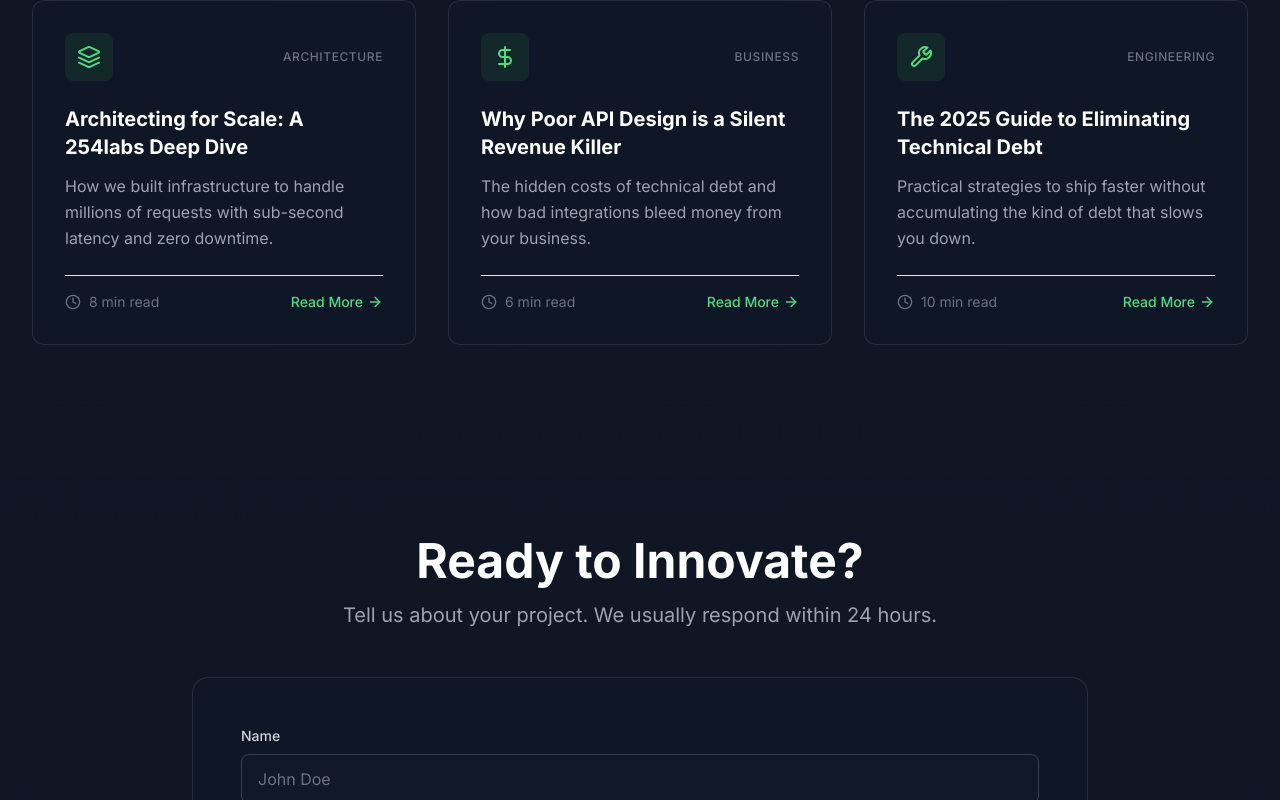
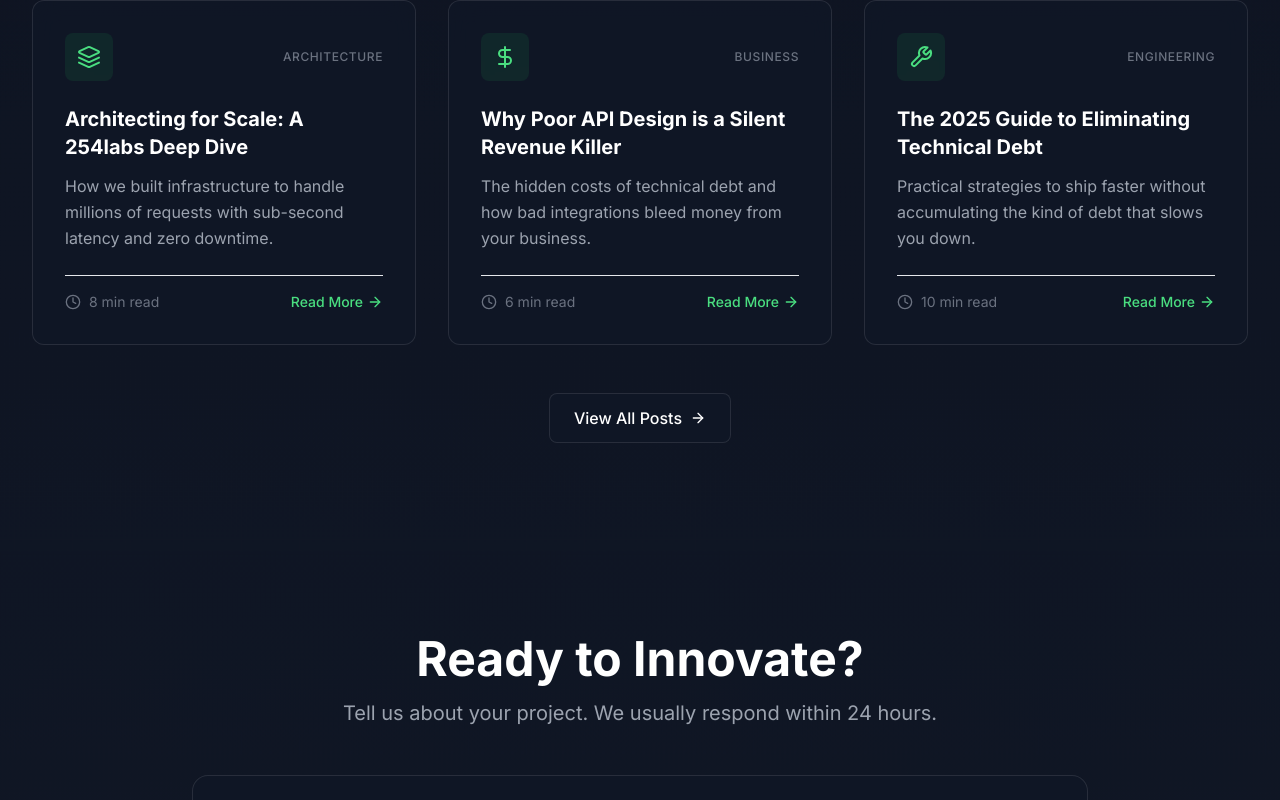
Before and after one commit to mwengamulinge/nodecosa-studio, a React (Vite) app: page / in a window 1280 px wide. Shown: the part 3366-4166 px from the top of the page. Built offline with nearby package versions, Linux system fonts and the light colour scheme.

Commit message:
Update Blog.jsx

```diff
--- a/src/components/Blog.jsx
+++ b/src/components/Blog.jsx
@@ -1,4 +1,5 @@
 import { motion } from 'framer-motion'
+import { Link } from 'react-router-dom'
 import { ArrowRight, Clock, Layers, DollarSign, Wrench } from 'lucide-react'
 
 const Blog = () => {
@@ -66,7 +67,10 @@ const Blog = () => {
                 whileInView={{ opacity: 1, y: 0 }}
                 viewport={{ once: true }}
                 transition={{ duration: 0.6, delay: index * 0.1 }}
-                className="group glass-effect rounded-xl p-8 hover:bg-dark-800/70 transition-all duration-300 hover:scale-105 cursor-pointer flex flex-col"
+              >
+                <Link
+                  to={`/blog/${post.slug}`}
+                  className="group glass-effect rounded-xl p-8 hover:bg-dark-800/70 transition-all duration-300 hover:scale-105 cursor-pointer flex flex-col h-full block"
                 >
                   <div className="flex items-center justify-between mb-6">
                     <div className="w-12 h-12 bg-primary-500/10 rounded-lg flex items-center justify-center group-hover:bg-primary-500/20 transition-colors duration-300">
@@ -95,10 +99,27 @@ const Blog = () => {
                       <ArrowRight className="w-4 h-4" />
                     </div>
                   </div>
+                </Link>
               </motion.article>
             )
           })}
         </div>
+
+        <motion.div
+          initial={{ opacity: 0, y: 20 }}
+          whileInView={{ opacity: 1, y: 0 }}
+          viewport={{ once: true }}
+          transition={{ duration: 0.6, delay: 0.4 }}
+          className="text-center mt-12"
+        >
+          <Link
+            to="/blog"
+            className="inline-flex items-center space-x-2 px-6 py-3 glass-effect rounded-lg hover:bg-dark-800/70 transition-all duration-300 group"
+          >
+            <span className="font-medium">View All Posts</span>
+            <ArrowRight className="w-4 h-4 group-hover:translate-x-1 transition-transform" />
+          </Link>
+        </motion.div>
       </div>
     </section>
   )
```
Lines whose indentation alone changed are shown as unchanged.
